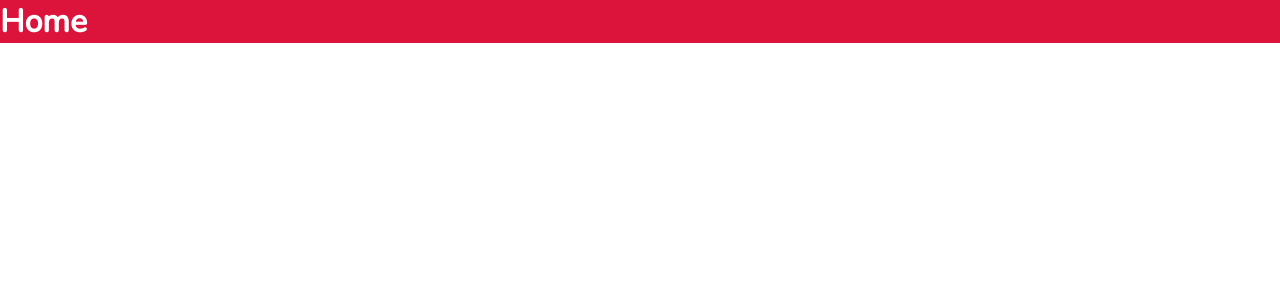
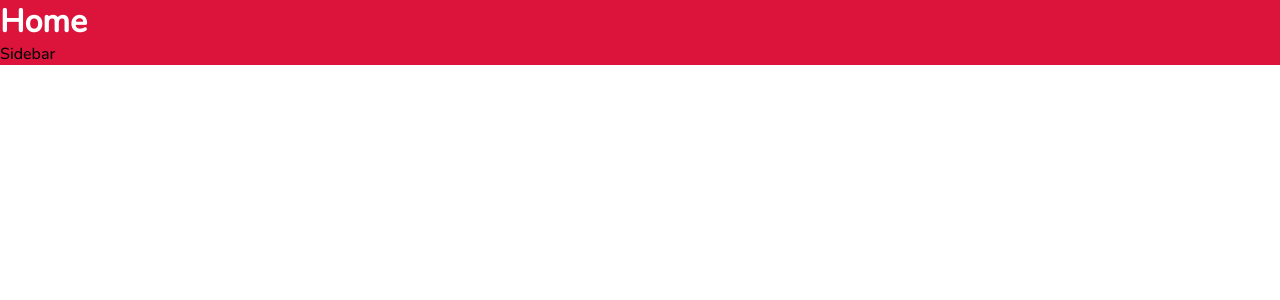
Before and after one commit to Mahdi-Hazrati/Fusion-Dashboard-Pro, a React (Create React App) app: page / in a window 1280 px wide. Shown: the top 300 px of the page. Built offline with nearby package versions, Linux system fonts and the light colour scheme.

Commit message:
Create Navbar and Sidebar component

```diff
--- a/src/App.js
+++ b/src/App.js
@@ -1,10 +1,14 @@
+// ----------------- React --------------------
 import React from "react";
 import { BrowserRouter, Routes, Route } from "react-router-dom";
+// ----------------- Pages --------------------
 import Home from "./Pages/Home/Home";
 import Login from "./Pages/Login/Login"
 import List from "./Pages/List/List"
 import Single from "./Pages/Single/Single"
 import New from "./Pages/New/New"
+// ---------------- Components ----------------
+// --------------------------------------------
 
 function App() {
     return (
--- /dev/null
+++ b/src/Components/Sidebar/Sidebar.jsx
@@ -0,0 +1,9 @@
+import "./sidebar.scss"
+
+const Sidebar = ()=>{
+    return(
+        <div className="sidebar">Sidebar</div>
+    )
+}
+
+export default Sidebar
--- a/src/Pages/Home/Home.jsx
+++ b/src/Pages/Home/Home.jsx
@@ -1,10 +1,12 @@
 import React from "react";
 import "./home.scss"
+import Sidebar from "../../Components/Sidebar/Sidebar"
 
 const Home = () => {
     return (
         <div className="home">
             <h1 className="title">Home</h1>
+            <Sidebar />
         </div>
     )
 }
```
Also changed, not shown: src/Components/Navbar/Navbar.jsx (added, +9 -0 lines), src/Components/Navbar/navbar.scss (added), src/Components/Sidebar/sidebar.scss (added).
